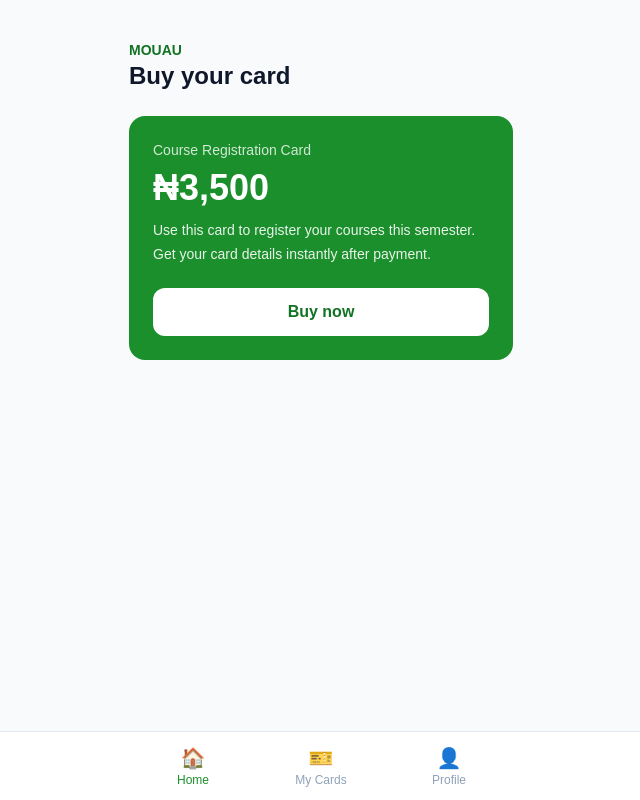
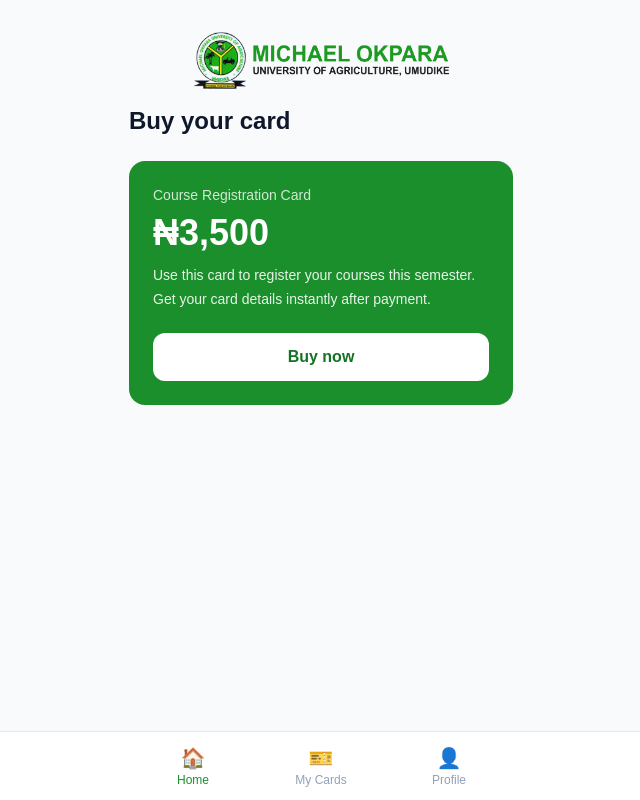
Before and after one commit to kidixx/scratchcard, a Next.js app in the folder scratch-card-app/: page /home in a window 1280 px wide. Shown: the whole page, without its empty margins (319-959 px from the left). Built offline with nearby package versions, Linux system fonts and the light colour scheme.

Commit message:
What have i done

```diff
--- a/scratch-card-app/app/home/page.tsx
+++ b/scratch-card-app/app/home/page.tsx
@@ -1,16 +1,18 @@
 import Link from "next/link";
 import BottomNav from "@/components/BottomNav";
+import SchoolBrand from "@/components/SchoolBrand";
 import { cardTypes, formatNaira } from "@/lib/cards";
-import { school } from "@/lib/school";
 
 export default function HomePage() {
   const card = cardTypes[0];
 
   return (
-    <main className="min-h-screen bg-slate-50 px-6 pb-28 pt-10">
+    <main className="min-h-screen bg-slate-50 px-6 pb-28 pt-8">
       <div className="mx-auto w-full max-w-sm">
-        <p className="text-sm font-semibold text-green-700">{school.short}</p>
-        <h1 className="text-2xl font-bold text-slate-900">Buy your card</h1>
+        <SchoolBrand />
+        <h1 className="mt-2 text-2xl font-bold text-slate-900">
+          Buy your card
+        </h1>
 
         <div className="mt-6 rounded-2xl bg-green-600 p-6 text-white">
           <p className="text-sm opacity-80">{card.name}</p>
```
